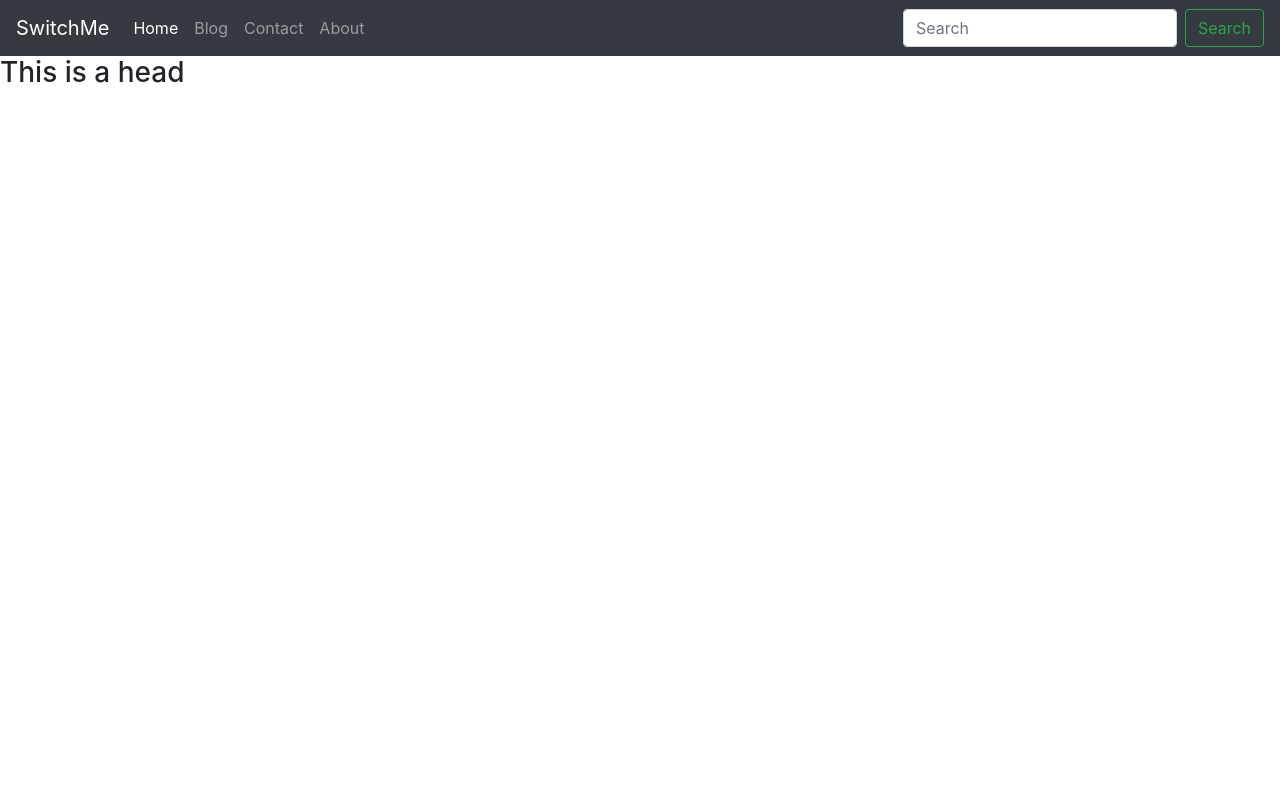
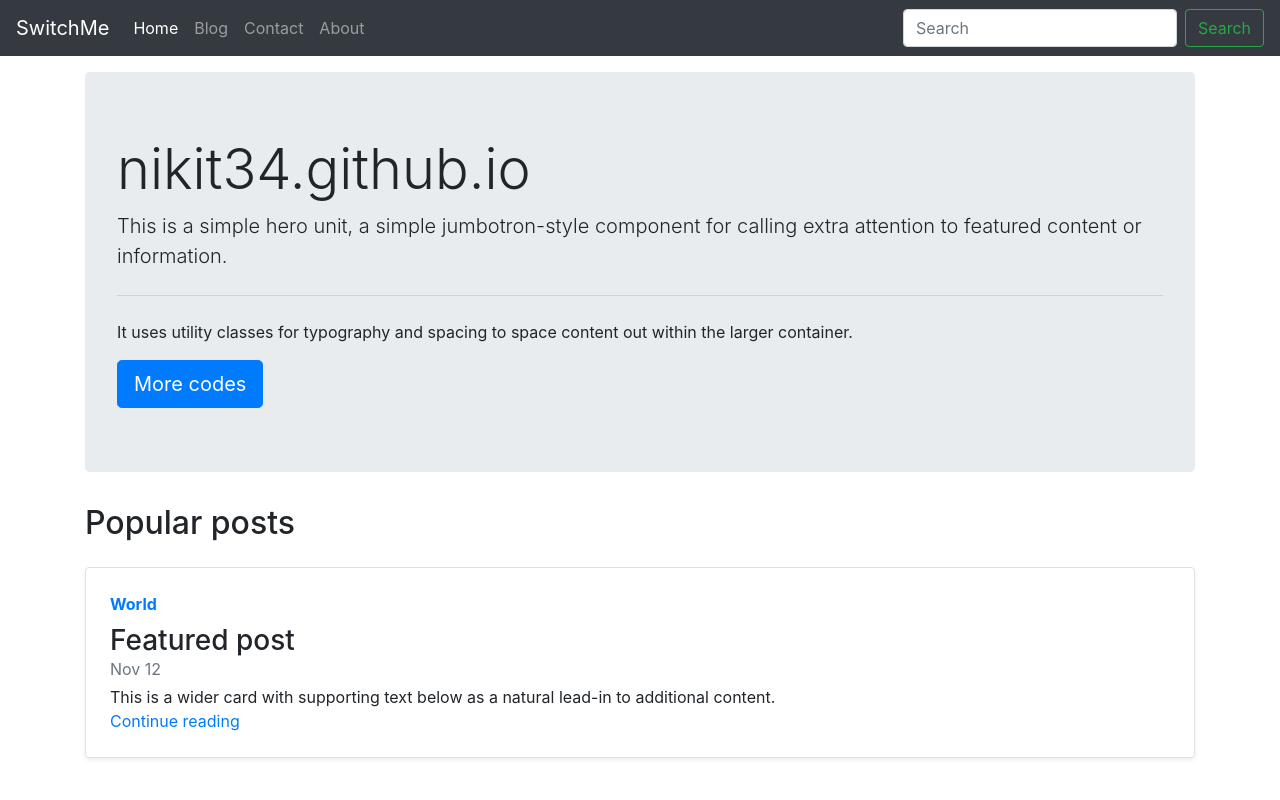
Before and after one commit to nikit34/django_blog, a Django app: page / in a window 1280 px wide. Run offline with Django 3.2, Linux system fonts and the light colour scheme; some libraries are stand-ins or nearby versions.

Commit message:
add bootstrap

```diff
--- a/blog/home/views.py
+++ b/blog/home/views.py
@@ -1,11 +1,13 @@
 from django.shortcuts import render
 from .models import Contact
+from django.contrib import messages
 
 
 def home(request):
     return render(request, 'home/home.html')
 
 def about(request):
+    messages.success(request, )
     return render(request, 'home/about.html')
 
 def contact(request):
@@ -14,6 +16,10 @@ def contact(request):
         email = request.POST['email']
         phone = request.POST['phone']
         content = request.POST['content']
-        contact = Contact(name=name, email=email, phone=phone, content=content)
-        contact.save()
+        if len(name) < 2 or len(email) < 3 or len(phone) < 10 or len(content) < 4:
+            messages.error(request, 'Please fill the form correctly ')
+        else:
+            contact = Contact(name=name, email=email, phone=phone, content=content)
+            contact.save()
+            messages.success(request, 'Your message has been successfully sent')
     return render(request, 'home/contact.html')
--- a/blog/main/urls.py
+++ b/blog/main/urls.py
@@ -4,5 +4,5 @@ from .views import blogHome, blogPost
 
 urlpatterns = [
     path('', blogHome,  name='blogHome'),
-    path('<str:slug>/', blogPost,  name='blogPost'),
+    path('/<str:slug>', blogPost,  name='blogPost'),
 ]
--- a/blog/templates/base.html
+++ b/blog/templates/base.html
@@ -19,16 +19,16 @@
 
         <div class="collapse navbar-collapse" id="navbarSupportedContent">
           <ul class="navbar-nav mr-auto">
-            <li class="nav-item active">
+            <li class="nav-item {% block homeactive %} {% endblock homeactive %}">
               <a class="nav-link" href="/">Home <span class="sr-only">(current)</span></a>
             </li>
-            <li class="nav-item">
+            <li class="nav-item {% block blogactive %} {% endblock blogactive %}">
               <a class="nav-link" href="/blog">Blog </a>
             </li>
-            <li class="nav-item">
+            <li class="nav-item {% block contactactive %} {% endblock contactactive %}">
               <a class="nav-link" href="/contact">Contact </a>
             </li>
-            <li class="nav-item">
+            <li class="nav-item {% block aboutactive %} {% endblock aboutactive %}">
               <a class="nav-link" href="/about">About </a>
             </li>
           </ul>
@@ -38,6 +38,15 @@
           </form>
         </div>
       </nav>
+
+      {% for message in messages %}
+        <div class="alert alert-{{ message.tags }} mb-0 alert-dismissible fade show" role="alert">
+          <strong>Message: </strong> {{ message }}
+          <button type="button" class="close" data-dismiss="alert" aria-label="Close">
+            <span aria-hidden="true">&times;</span>
+          </button>
+        </div>
+      {% endfor %}
 
       {% block body %}
 
--- a/blog/templates/home/about.html
+++ b/blog/templates/home/about.html
@@ -1,6 +1,7 @@
 {% extends 'base.html' %}
 
 {% block title %} Home {% endblock title %}
+{% block aboutactive %} about {% endblock aboutactive %}
 
 {% block body %}
 
--- a/blog/templates/home/contact.html
+++ b/blog/templates/home/contact.html
@@ -1,6 +1,7 @@
 {% extends 'base.html' %}
 
 {% block title %} Home {% endblock title %}
+{% block contactactive %} active {% endblock contactactive %}
 
 {% block body %}
 
--- a/blog/templates/home/home.html
+++ b/blog/templates/home/home.html
@@ -1,9 +1,34 @@
 {% extends 'base.html' %}
 
 {% block title %} Home {% endblock title %}
+{% block homeactive %} active {% endblock homeactive %}
 
 {% block body %}
 
-<h3>This is a head</h3>
+<div class="container my-3">
+    <div class="jumbotron">
+        <h1 class="display-4">nikit34.github.io</h1>
+        <p class="lead">This is a simple hero unit, a simple jumbotron-style component for calling extra attention to featured content or information.</p>
+        <hr class="my-4">
+        <p>It uses utility classes for typography and spacing to space content out within the larger container.</p>
+        <a class="btn btn-primary btn-lg" href="#" role="button">More codes</a>
+      </div>
+</div>
+
+<div class="container">
+    <h2>Popular posts </h2>
+    <div class="row no-gutters border rounded overflow-hidden flex-md-row my-4 shadow-sm h-md-250 position-relative">
+        <div class="col p-4 d-flex flex-column position-static">
+          <strong class="d-inline-block mb-2 text-primary">World</strong>
+          <h3 class="mb-0">Featured post</h3>
+          <div class="mb-1 text-muted">Nov 12</div>
+          <p class="card-text mb-auto">This is a wider card with supporting text below as a natural lead-in to additional content.</p>
+          <a href="#" class="stretched-link">Continue reading</a>
+        </div>
+        <div class="col-auto d-none d-lg-block">
+
+        </div>
+      </div>
+</div>
 
 {% endblock body %}
```
Also changed, not shown: blog/blog/settings.py (+5 -12 lines).
